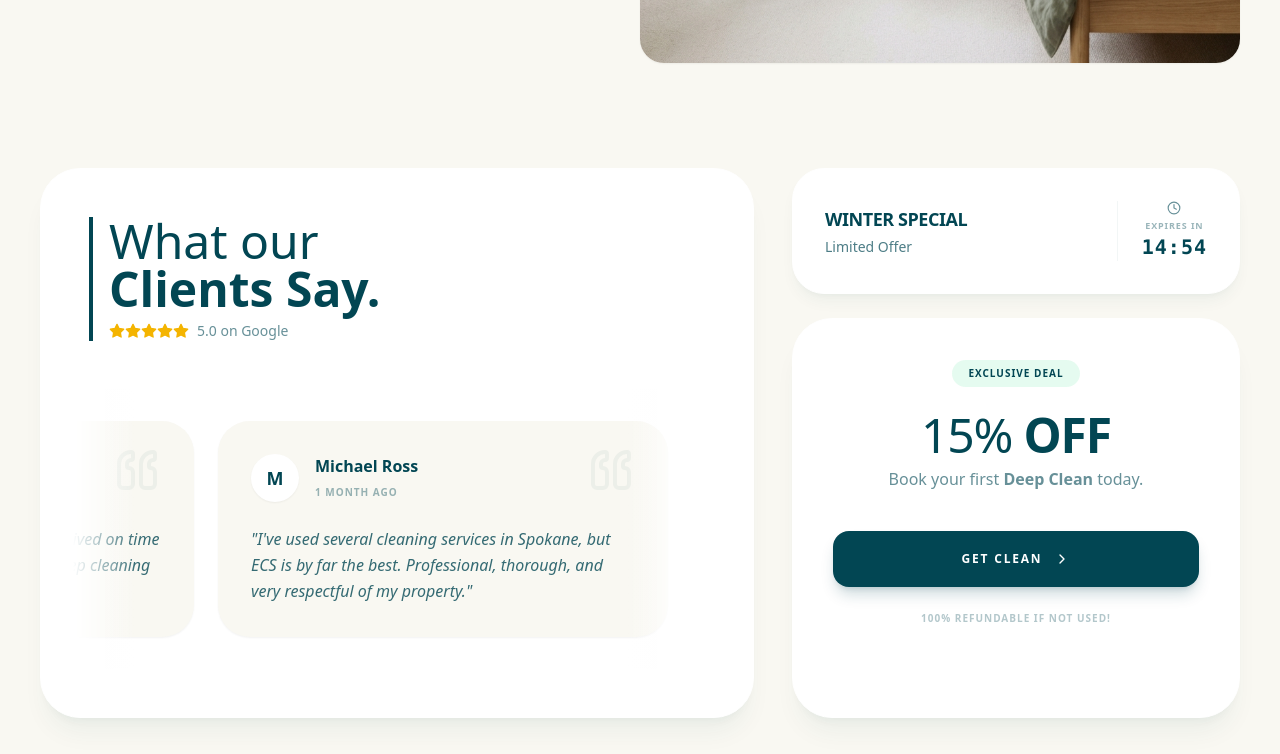
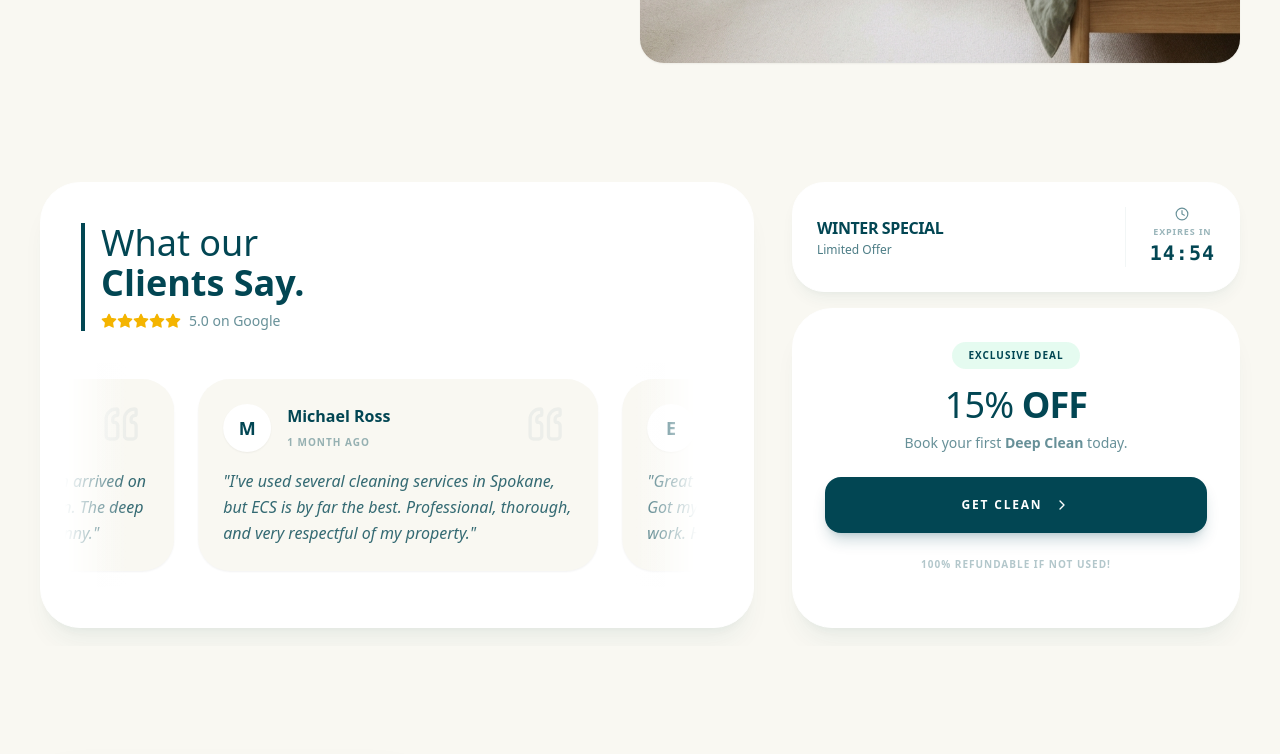
Before and after one commit to renatoquerales28-byte/extreme-cleaning-next, a Next.js app: page / in a window 1280 px wide. Shown: the part 680-1434 px from the top of the page. Built offline with nearby package versions, Linux system fonts and the light colour scheme.

Commit message:
UI: Optimize SocialProofSection proportions and spacing for better viewport fit

```diff
--- a/src/components/home/SocialProofSection.tsx
+++ b/src/components/home/SocialProofSection.tsx
@@ -34,20 +34,20 @@ function CountdownTimer() {
 export default function SocialProofSection() {
     return (
         // SECTION CONTAINER: Adjusted spacing (reduced top padding), Background #F9F8F2
-        <section className="w-full bg-[#F9F8F2] relative flex items-center overflow-hidden pt-8 pb-10 lg:pt-12 lg:pb-16 snap-start scroll-mt-[60px]">
+        <section className="w-full bg-[#F9F8F2] relative flex items-center overflow-hidden pt-4 pb-6 lg:pt-8 lg:pb-12 snap-start scroll-mt-[60px]">
 
             {/* CONTAINER: Max width of 1700px to match Hero */}
-            <div className="w-full max-w-[1700px] mx-auto px-6 lg:px-10 grid grid-cols-1 lg:grid-cols-5 gap-4 items-stretch justify-center">
+            <div className="w-full max-w-[1700px] mx-auto px-6 lg:px-10 grid grid-cols-1 lg:grid-cols-5 gap-4 items-stretch justify-center translate-y-[30px]">
 
                 {/* LEFT COLUMN: REVIEWS (60% -> 3/5 cols) - NOW ENCLOSED IN WHITE CARD */}
                 <div className="w-full lg:col-span-3 flex flex-col justify-center relative">
 
                     {/* NEW MODULAR CONTAINER */}
-                    <div className="bg-white rounded-[2.5rem] p-8 lg:p-12 shadow-xl shadow-[#024653]/5 border border-white h-full flex flex-col justify-center relative overflow-hidden">
+                    <div className="bg-white rounded-[2.5rem] p-8 lg:p-10 shadow-xl shadow-[#024653]/5 border border-white h-full flex flex-col justify-center relative overflow-hidden">
 
                         {/* Header for Reviews */}
-                        <div className="mb-8 md:mb-12 pl-4 border-l-4 border-[#024653] relative z-10">
-                            <h3 className="text-3xl md:text-5xl font-light text-[#024653] mb-2 leading-tight">
+                        <div className="mb-6 md:mb-8 pl-4 border-l-4 border-[#024653] relative z-10">
+                            <h3 className="text-2xl md:text-4xl font-light text-[#024653] mb-2 leading-tight">
                                 What our <br /> <span className="font-black">Clients Say.</span>
                             </h3>
                             <div className="flex items-center gap-2">
@@ -59,7 +59,7 @@ export default function SocialProofSection() {
                         </div>
 
                         {/* Horizontal Marquee Container */}
-                        <div className="relative w-full overflow-hidden mask-horizontal-fade -mx-4 px-4 py-8"> {/* Negative margin to allow shadow bleed, py for hover space */}
+                        <div className="relative w-full overflow-hidden mask-horizontal-fade -mx-4 px-4 py-4"> {/* Negative margin to allow shadow bleed, py for hover space */}
                             <motion.div
                                 className="flex gap-6 pl-4"
                                 animate={{ x: ["0%", "-50%"] }}
@@ -74,11 +74,11 @@ export default function SocialProofSection() {
                                 {[...GOOGLE_REVIEWS, ...GOOGLE_REVIEWS, ...GOOGLE_REVIEWS].map((review, i) => (
                                     <div
                                         key={`${review.id}-${i}`}
-                                        className="bg-[#F9F8F2] p-8 rounded-[2rem] shadow-sm hover:shadow-lg hover:-translate-y-1 transition-all duration-300 relative group w-[350px] md:w-[450px] shrink-0 border border-transparent hover:border-[#024653]/5"
+                                        className="bg-[#F9F8F2] p-6 rounded-[2rem] shadow-sm hover:shadow-lg hover:-translate-y-1 transition-all duration-300 relative group w-[300px] md:w-[400px] shrink-0 border border-transparent hover:border-[#024653]/5"
                                     >
-                                        <Quote className="absolute top-6 right-8 text-[#024653]/5 transform rotate-180 group-hover:scale-110 transition-transform" size={48} />
+                                        <Quote className="absolute top-6 right-8 text-[#024653]/5 transform rotate-180 group-hover:scale-110 transition-transform" size={40} />
 
-                                        <div className="flex items-center gap-4 mb-6">
+                                        <div className="flex items-center gap-4 mb-4">
                                             <div className="w-12 h-12 rounded-full bg-white flex items-center justify-center text-[#024653] font-black text-lg shadow-sm">
                                                 {review.name.charAt(0)}
                                             </div>
@@ -104,13 +104,13 @@ export default function SocialProofSection() {
                 {/* RIGHT COLUMN: PROMO (40% -> 2/5 cols) */}
                 <div className="w-full lg:col-span-2 flex flex-col justify-center items-center lg:items-end relative h-full">
 
-                    <div className="w-full max-w-md space-y-6 relative z-10 flex flex-col h-full justify-center">
+                    <div className="w-full max-w-md space-y-4 relative z-10 flex flex-col h-full justify-center">
 
                         {/* Top Card: Timer & Hook (White Card) */}
-                        <div className="bg-white rounded-[2rem] p-6 lg:p-8 flex items-center justify-between shadow-lg shadow-[#024653]/5 border border-white">
+                        <div className="bg-white rounded-[2rem] p-4 lg:p-6 flex items-center justify-between shadow-lg shadow-[#024653]/5 border border-white">
                             <div>
-                                <h4 className="font-black text-[#024653] text-lg uppercase tracking-tight mb-1">Winter Special</h4>
-                                <p className="text-sm text-[#024653]/70 font-medium whitespace-nowrap">Limited Offer</p>
+                                <h4 className="font-black text-[#024653] text-base uppercase tracking-tight mb-0.5">Winter Special</h4>
+                                <p className="text-xs text-[#024653]/70 font-medium whitespace-nowrap">Limited Offer</p>
                             </div>
                             <div className="pl-4 lg:pl-6 border-l border-[#024653]/5">
                                 <CountdownTimer />
@@ -118,18 +118,18 @@ export default function SocialProofSection() {
                         </div>
 
                         {/* Main Offer Card (White Card) */}
-                        <div className="bg-white rounded-[2.5rem] p-8 lg:p-10 text-center shadow-xl shadow-[#024653]/5 border border-white relative overflow-hidden group flex-grow flex-col justify-center">
+                        <div className="bg-white rounded-[2.5rem] p-6 lg:p-8 text-center shadow-xl shadow-[#024653]/5 border border-white relative overflow-hidden group flex-grow flex-col justify-center">
 
                             <div className="relative z-10">
-                                <span className="inline-block px-4 py-1.5 rounded-full bg-[#05D16E]/10 text-[#024653] text-[10px] font-black uppercase tracking-widest mb-6">
+                                <span className="inline-block px-4 py-1.5 rounded-full bg-[#05D16E]/10 text-[#024653] text-[10px] font-black uppercase tracking-widest mb-4">
                                     Exclusive Deal
                                 </span>
 
-                                <h3 className="text-5xl font-normal text-[#024653] mb-2 tracking-tight">
+                                <h3 className="text-4xl font-normal text-[#024653] mb-2 tracking-tight">
                                     15% <span className="font-black">OFF</span>
                                 </h3>
 
-                                <p className="text-base text-[#024653]/60 mb-10 font-medium mx-auto">
+                                <p className="text-sm text-[#024653]/60 mb-6 font-medium mx-auto">
                                     Book your first <strong>Deep Clean</strong> today.
                                 </p>
 
```
